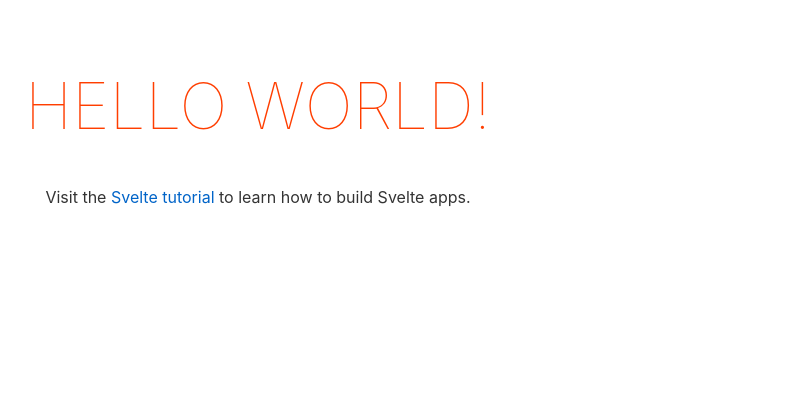
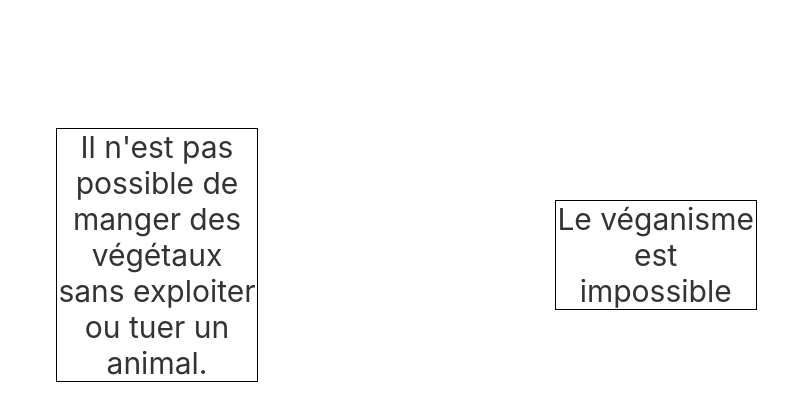
Before and after one commit to laybe/faxiom, a Svelte app: page / in a window 1280 px wide. Shown: the top 420 px of the page, without its empty margins (382-1170 px from the left). Built offline with nearby package versions, Linux system fonts and the light colour scheme.

Commit message:
Add Proposition component

```diff
--- a/src/App.svelte
+++ b/src/App.svelte
@@ -1,30 +1,48 @@
 <script lang="ts">
-	export let name: string;
+  import Proposition from './Proposition.svelte';
+
+  export let proposition1: string;
+  export let proposition2: string;
 </script>
 
 <main>
-	<h1>Hello {name}!</h1>
-	<p>Visit the <a href="https://svelte.dev/tutorial">Svelte tutorial</a> to learn how to build Svelte apps.</p>
+  <div class="grid-container">
+    <div class="grid-item"></div>
+    <div class="grid-item"></div>
+    <div class="grid-item"></div>
+    <div class="grid-item"></div>
+    <div class="grid-item">
+      <Proposition text={proposition1}/>
+    </div>
+    <div class="grid-item">
+      <Proposition text={proposition2}/>
+    </div>
+    <div class="grid-item"></div>
+    <div class="grid-item"></div>
+    <div class="grid-item"></div>
+  </div>
+
 </main>
 
 <style>
-	main {
-		text-align: center;
-		padding: 1em;
-		max-width: 240px;
-		margin: 0 auto;
-	}
+  .grid-container {
+    display: grid;
+    grid-template-columns: auto auto auto;
 
-	h1 {
-		color: #ff3e00;
-		text-transform: uppercase;
-		font-size: 4em;
-		font-weight: 100;
-	}
+    grid-gap: 50px;
+    padding: 10px;
+    /* background-color: #2196F3; */
+  }
 
-	@media (min-width: 640px) {
-		main {
-			max-width: none;
-		}
-	}
+  .grid-item {
+    /* background-color: rgba(255, 255, 255, 0.8); */
+    /* border: 1px solid rgba(0, 0, 0, 0.8); */
+    padding: 20px;
+    font-size: 30px;
+    text-align: center;
+
+    display: flex;
+    justify-content: center;
+    align-items: center;
+  }
 </style>
--- /dev/null
+++ b/src/Proposition.svelte
@@ -0,0 +1,12 @@
+<script lang="ts">
+  export let text: string;
+</script>
+
+<div class="text">{text}</div>
+
+<style>
+  .text {
+    border: 1px solid black;
+    width: 200px;
+  }
+</style>
--- a/src/main.ts
+++ b/src/main.ts
@@ -3,7 +3,8 @@ import App from './App.svelte';
 const app = new App({
 	target: document.body,
 	props: {
-		name: 'world'
+		proposition1: 'Il n\'est pas possible de manger des végétaux sans exploiter ou tuer un animal.',
+		proposition2: 'Le véganisme est impossible',
 	}
 });
 
```
